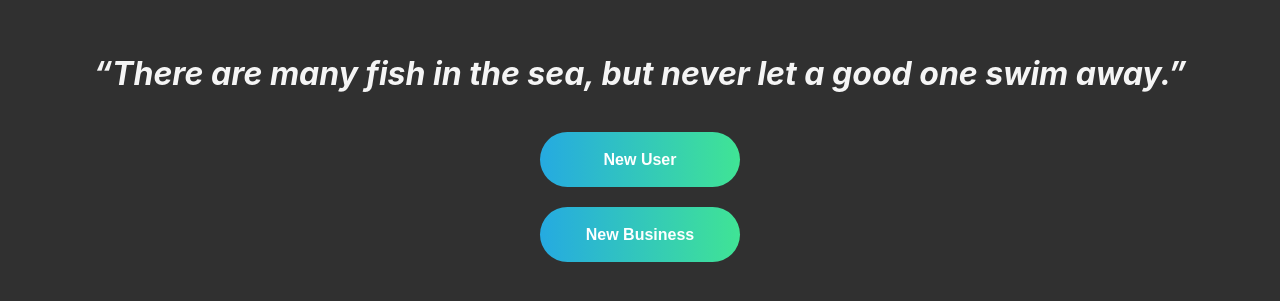
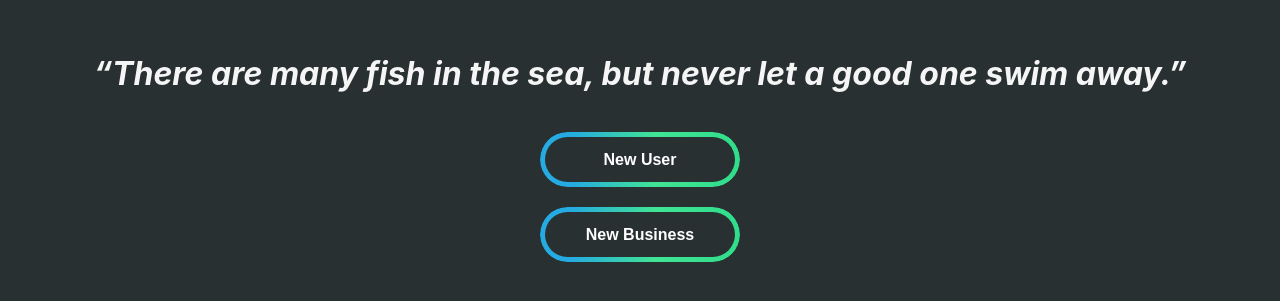
Before and after one commit to shmuel600/pisces-dating, a Next.js app: page / in a window 1280 px wide. Shown: the part 241-542 px from the top of the page. Built offline with nearby package versions, Linux system fonts and the light colour scheme.

Commit message:
svg loader

```diff
--- a/pages/chat.js
+++ b/pages/chat.js
@@ -1,4 +1,3 @@
-import Link from "next/link";
 import styles from '../styles/Home.module.css';
 
 function Chat() {
--- a/pages/dates.js
+++ b/pages/dates.js
@@ -1,4 +1,3 @@
-import Link from "next/link";
 import styles from '../styles/Home.module.css';
 
 function Dates() {
--- a/pages/index.js
+++ b/pages/index.js
@@ -8,22 +8,29 @@ import Context from '../contexts/Context';
 export default function Home() {
   const router = useRouter();
   const { registered } = React.useContext(Context);
+  const [fader, setFader] = React.useState(`${styles.fadeIn}`);
+  const registerUser = () => {
+    router.push('registerUser');
+  };
 
   return (
+    <div className={fader}>
       <div className={styles.container}>
         <Head>
           <title>Pisces Dating</title>
           <meta name="description" content="Dating app" />
           <link rel="icon" href="/favicon.ico" />
         </Head>
-
         {!registered &&
           <main className={styles.main}>
             <h1 className={styles.title} style={{ color: 'whitesmoke' }}>
               <em>“There are many fish in the sea, but never let a good one swim away.”</em>
             </h1>
             <br />
-          <button className={styles.btn} onClick={() => router.push('registerUser')}>New User</button>
+            <button className={styles.btn} onClick={() => {
+              setFader(`${styles.fadeIn} ${styles.fadeOut}`);
+              setTimeout(registerUser, 500);
+            }}>New User</button>
             <button className={styles.btn}>New Business</button>
             {/* old code */}
             <>
@@ -63,7 +70,6 @@ export default function Home() {
             </>
           </main>
         }
-
         <footer className={styles.footer}>
           {/* old code */}
           <>
@@ -80,5 +86,6 @@ export default function Home() {
           </>
         </footer>
       </div>
+    </div>
   )
 }
--- a/pages/locations.js
+++ b/pages/locations.js
@@ -1,4 +1,3 @@
-import Link from "next/link";
 import styles from '../styles/Home.module.css';
 
 function Locations() {
--- a/pages/profile.js
+++ b/pages/profile.js
@@ -1,4 +1,3 @@
-import Link from "next/link";
 import styles from '../styles/Home.module.css';
 
 function Profile() {
--- a/pages/settings.js
+++ b/pages/settings.js
@@ -1,4 +1,3 @@
-import Link from "next/link";
 import styles from '../styles/Home.module.css';
 
 function Settings() {
--- a/styles/Home.module.css
+++ b/styles/Home.module.css
@@ -109,6 +109,7 @@
 }
 
 .btn {
+  position: relative;
   width: 200px;
   font-size: 16px;
   font-weight: 600;
@@ -120,20 +121,48 @@
   border: none;
   background-size: 300% 100%;
   background-color: transparent;
-  background-image: linear-gradient(to right, #25aae1, #40e495, #30dd8a, #2bb673);
   border-radius: 50px;
+  background-image: none;
   transition: all .4s ease-in-out;
-  /* background-clip: padding-box; */
-  /* box-shadow: 0 4px 15px 0 rgba(49, 196, 190, 0.75); */
 }
 
 .btn:hover {
+  background-image: linear-gradient(to right, #25aae1, #40e495, #30dd8a, #40e495, #25aae1);
   background-position: 100% 0;
-  transition: all .4s ease-in-out;
+  transition: all 0.3s ease-in-out;
+}
+
+.btn::after {
+  content: "";
+  position: absolute;
+  top: 0;
+  left: 0;
+  right: 0;
+  bottom: 0;
+  border-radius: 50px;
+  border: 5px solid transparent;
+  background: linear-gradient(to right, #25aae1 15%, #40e495, #30dd8a) border-box;
+  -webkit-mask: linear-gradient(#fff 0 0) padding-box, linear-gradient(#fff 0 0);
+  -webkit-mask-composite: destination-out;
+  mask-composite: exclude;
+}
+
+.btn:hover::after {
+  background-image: none;
 }
 
 .btn:focus {
   outline: none;
+}
+
+.fadeIn {
+  opacity: 100%;
+  transition:   1s;
+}
+
+.fadeOut {
+  opacity: 0%;
+  transition: 1s;
 }
 
 @media (max-width: 600px) {
@@ -142,3 +171,8 @@
     flex-direction: column;
   }
 }
+
+.logo {
+  transform: scale(5);
+  fill: white;
+}
--- a/styles/globals.css
+++ b/styles/globals.css
@@ -4,7 +4,7 @@ body {
   /* background-image: url("https://img5.goodfon.com/original/1920x1080/d/90/fon-wallpaper-lines-abstract.jpg"); */
   background-blend-mode: soft-light;
   background-size: cover;
-  background-color: rgb(48, 48, 48);
+  background-color: rgb(41, 48, 50);
   width: 100%;
   min-width: 65vh;
   min-height: 120vh;
```
Also changed, not shown: components/Pisces.js (added, +15 -0 lines), pages/loadUser.js (added, +36 -0 lines), pages/registerUser.js (+2 -5 lines), public/Pisces.png (added), public/Pisces.svg (added). Lines whose indentation alone changed are shown as unchanged.
